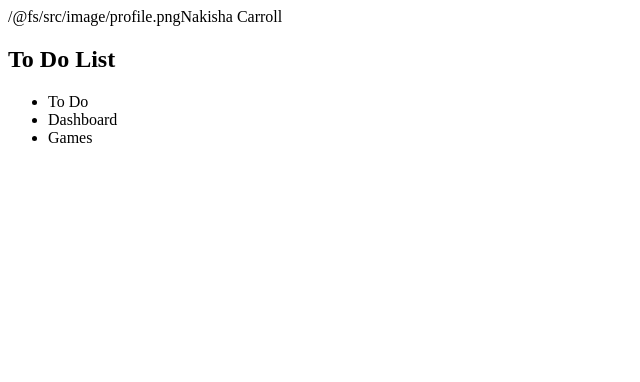
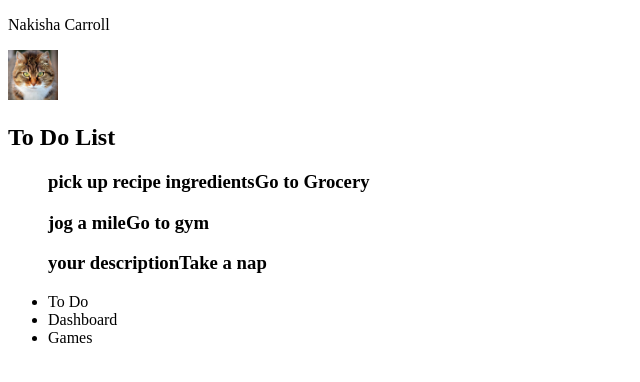
Before and after one commit to peachykish/todo-app, a React (Create React App) app: page / in a window 1280 px wide. Shown: the top 382 px of the page, without its empty margins (0-640 px from the left). Built offline with nearby package versions, Linux system fonts and the light colour scheme.

Commit message:
new commit

```diff
--- a/src/App.js
+++ b/src/App.js
@@ -30,15 +30,18 @@ function App() {
   return (
     <div>
       <nav>
-        {user.avatar}
-        {user.name}
+        <p>
+          {user.name}
+        </p>
+        <img alt="cat" src={user.avatar}></img>
+
         <h1>To Do List</h1>
         <ul>
           {todoList.map((todo) =>{
             return (
 
-              <h3>{todoList.description}
-              {todoList.title}</h3>
+              <h3>{todo.description}
+              {todo.title}</h3>
             )
           }
           )}
```
